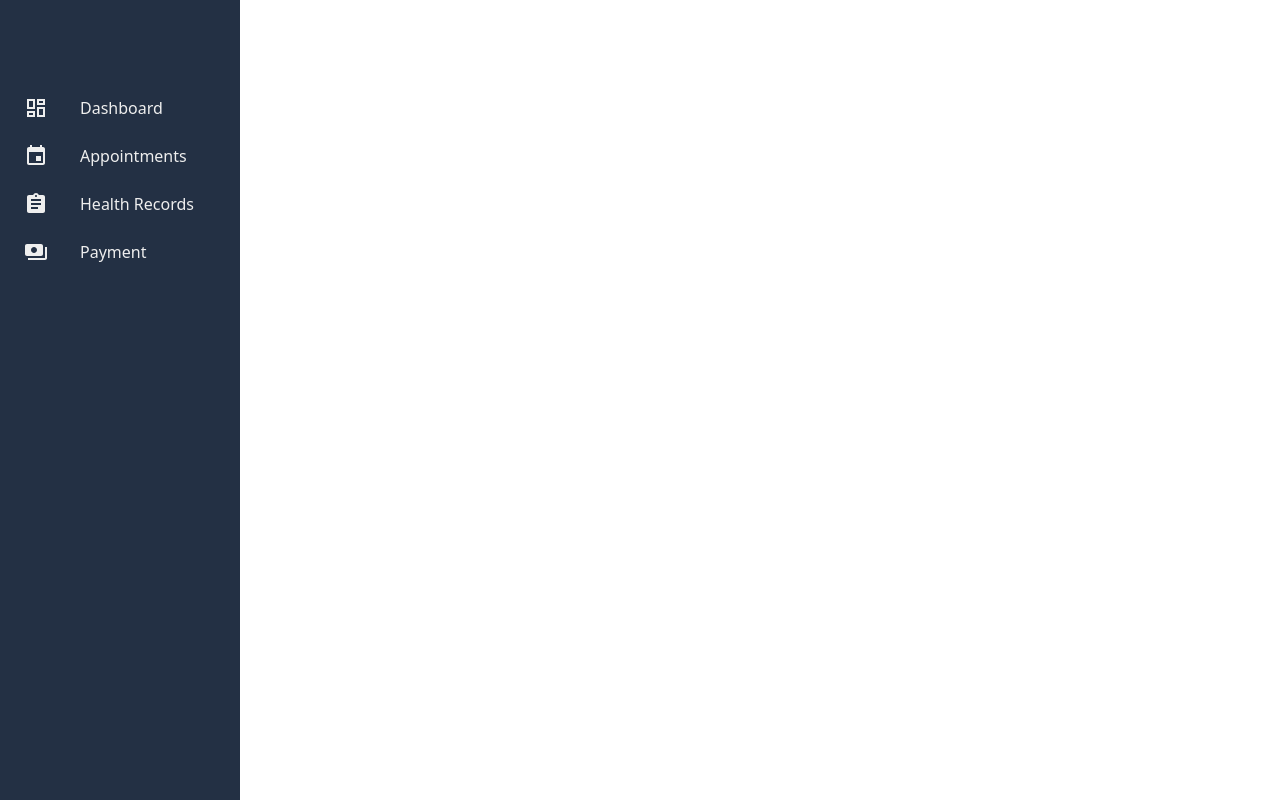
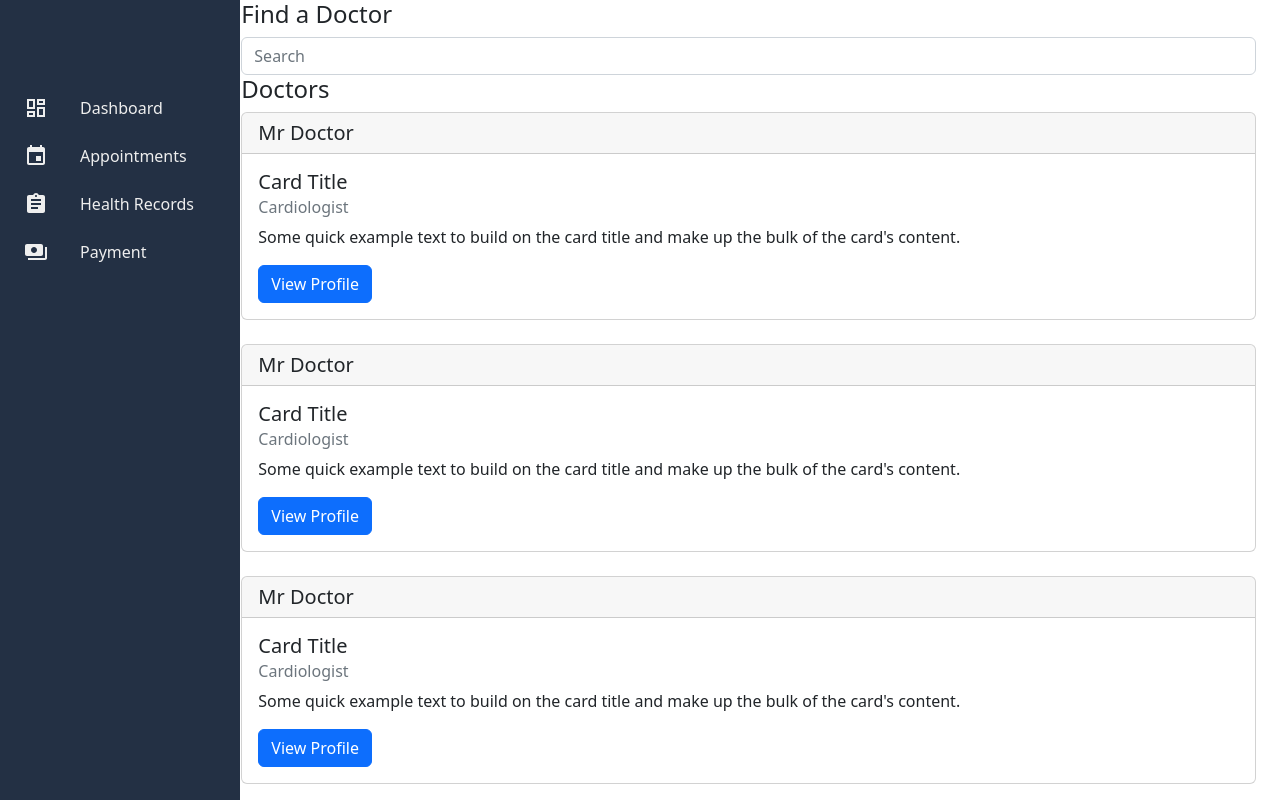
Before and after one commit to gang-of-6/mobile-doc-frontend, a React (Create React App) app: page /patient in a window 1280 px wide. Shown: the top 800 px of the page. Built offline with nearby package versions, Linux system fonts and the light colour scheme.

Commit message:
Working om patient page

```diff
--- a/src/App.css
+++ b/src/App.css
@@ -1,7 +1,3 @@
-.App {
-  text-align: center;
-}
-
 .App-logo {
   height: 40vmin;
   pointer-events: none;
--- /dev/null
+++ b/src/component/DoctorCard.js
@@ -0,0 +1,26 @@
+import Card from "react-bootstrap/Card";
+import Button from "react-bootstrap/Button";
+import { Link } from "react-router-dom";
+
+const DoctorCard = ({ doctorDetails }) => {
+    return (
+        <Card className="mb-4">
+            <Card.Header as="h5">{doctorDetails.name}</Card.Header>
+            <Card.Body>
+                <Card.Title>Card Title</Card.Title>
+                <Card.Subtitle className="mb-2 text-muted">
+                    {doctorDetails.speciality}
+                </Card.Subtitle>
+                <Card.Text>
+                    Some quick example text to build on the card title and make up
+                    the bulk of the card's content.
+                </Card.Text>
+                <Button variant="primary" component={Link} to={`/doctor/${doctorDetails.id}`}>
+                    View Profile
+                </Button>
+            </Card.Body>
+        </Card>
+    );
+};
+
+export default DoctorCard;
--- /dev/null
+++ b/src/component/DoctorDetails.js
@@ -0,0 +1,41 @@
+import AssignmentIcon from '@mui/icons-material/Assignment';
+import EventIcon from '@mui/icons-material/Event';
+import PaymentsIcon from '@mui/icons-material/Payments';
+import DashboardOutlinedIcon from '@mui/icons-material/DashboardOutlined';
+
+const DoctorDetails = [
+    {
+      name: "Mr Doctor",
+      speciality : "Cardiologist",
+      details: "<Dashboard />",
+      dateDetails: "dasboard",
+      timeDetails: "Dashboard",
+      icon: <DashboardOutlinedIcon />
+    },
+    {
+      name: "Mr Doctor",
+      speciality : "Cardiologist",
+      details: "<Appointment />",
+      dateDetails: "appointments",
+      timeDetails: "Appointments",
+      icon: <EventIcon />
+    },
+    {
+      name: "Mr Doctor",
+      speciality : "Cardiologist",
+      details: "<HealthRecords />",
+      dateDetails: "healthRecords",
+      timeDetails: "Health Records",
+      icon: <AssignmentIcon />
+    },
+    {
+      name: "Mr Doctor",
+      speciality : "Cardiologist",
+      details: "<Payment />",
+      dateDetails: "payment",
+      timeDetails: "Payment",
+      icon: <PaymentsIcon />
+    }
+  ];
+
+  export default DoctorDetails;
--- /dev/null
+++ b/src/component/PageLayout.js
@@ -0,0 +1,23 @@
+import { Container, Form } from "react-bootstrap"
+import DoctorDetails from "./DoctorDetails"
+import DoctorCard from "./DoctorCard"
+
+const PageLayout = () => {
+  return (
+    <Container>
+        <Container className="mb = 10">
+            <h4>Find a Doctor</h4>
+            <Form.Control type="text" placeholder="Search" />
+        </Container>
+
+        <Container>
+            <h4>Doctors</h4>
+            {DoctorDetails.map((doctor) => (
+            <DoctorCard doctorDetails={doctor} />
+        ))}
+        </Container>
+    </Container>
+  )
+}
+
+export default PageLayout
--- a/src/pages/Patient.js
+++ b/src/pages/Patient.js
@@ -1,10 +1,21 @@
 import Sidebar from "../component/Sidebar"
+import Container from 'react-bootstrap/Container';
+import Row from "react-bootstrap/Row";
+import PageLayout from "../component/PageLayout";
+import { Col } from "react-bootstrap";
 
 const Patient = () => {
   return (
-    <div>
-        <Sidebar />
-    </div>
+    <>
+      <Row>
+        <Col xs={2}>
+          <Sidebar />
+        </Col>
+        <Col>
+          <PageLayout />
+        </Col>
+      </Row>
+    </>
   )
 }
 
```
